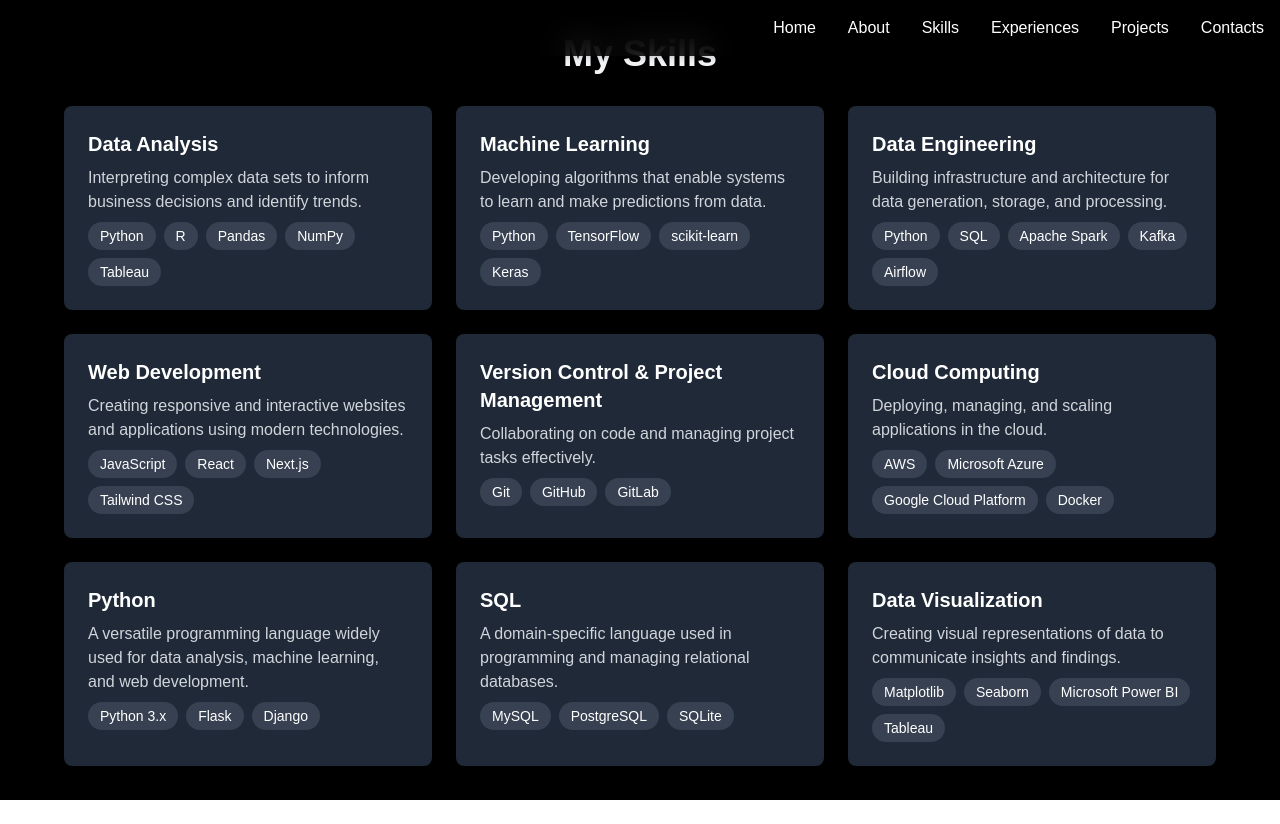
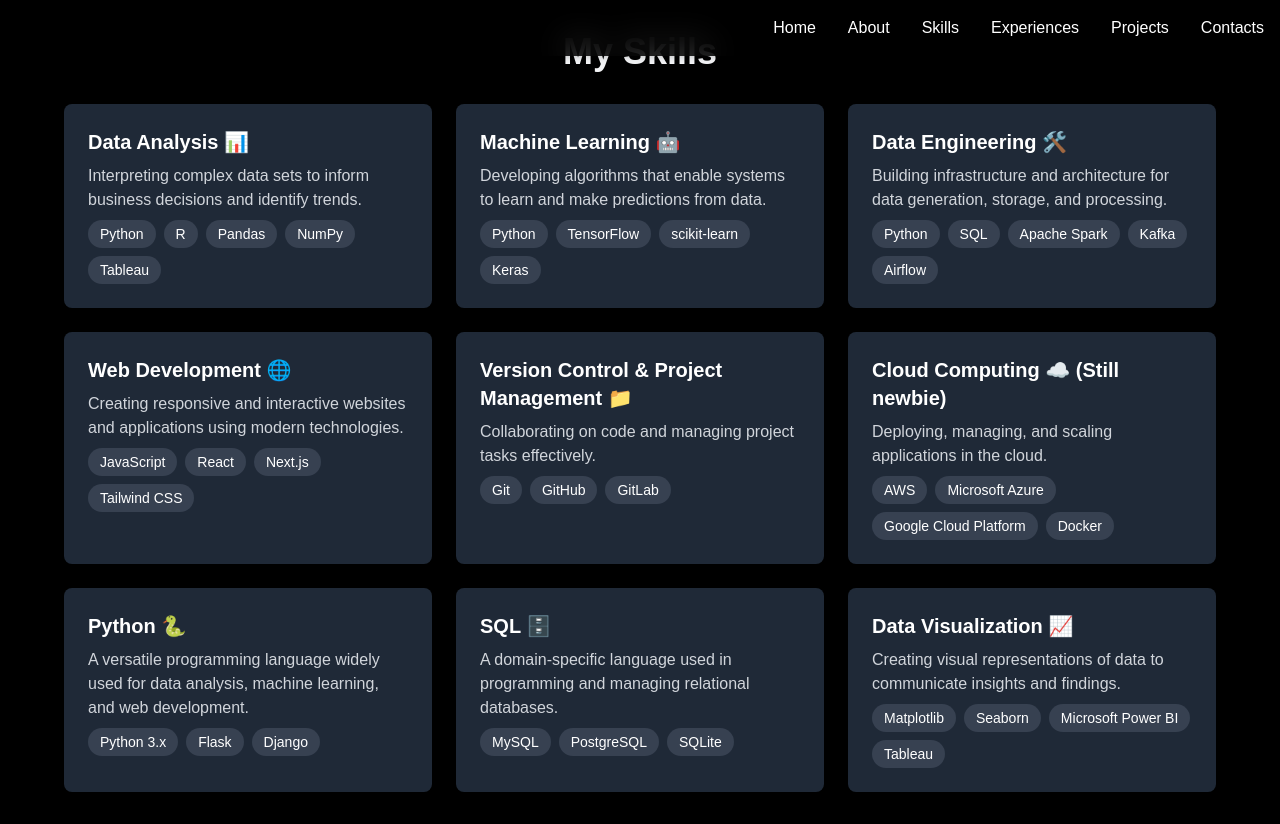
Before and after one commit to daniyalrosli/my-portfolio, a Next.js app: page /skills in a window 1280 px wide. Before the commit the page ends 800 px from the top, so only its background shows below. Built offline with nearby package versions, Linux system fonts and the light colour scheme.

Commit message:
new update

```diff
--- a/src/app/skills/page.tsx
+++ b/src/app/skills/page.tsx
@@ -5,47 +5,47 @@
   // Array of skills with descriptions
   const skills = [
     {
-      name: 'Data Analysis',
+      name: 'Data Analysis 📊',
       description: 'Interpreting complex data sets to inform business decisions and identify trends.',
       techStack: ['Python', 'R', 'Pandas', 'NumPy', 'Tableau'],
     },
     {
-      name: 'Machine Learning',
+      name: 'Machine Learning 🤖',
       description: 'Developing algorithms that enable systems to learn and make predictions from data.',
       techStack: ['Python', 'TensorFlow', 'scikit-learn', 'Keras'],
     },
     {
-      name: 'Data Engineering',
+      name: 'Data Engineering 🛠️',
       description: 'Building infrastructure and architecture for data generation, storage, and processing.',
       techStack: ['Python', 'SQL', 'Apache Spark', 'Kafka', 'Airflow'],
     },
     {
-      name: 'Web Development',
+      name: 'Web Development 🌐',
       description: 'Creating responsive and interactive websites and applications using modern technologies.',
       techStack: ['JavaScript', 'React', 'Next.js', 'Tailwind CSS'],
     },
     {
-      name: 'Version Control & Project Management',
+      name: 'Version Control & Project Management 📁',
       description: 'Collaborating on code and managing project tasks effectively.',
-      techStack: ['Git', 'GitHub', 'GitLab', ],
+      techStack: ['Git', 'GitHub', 'GitLab'],
     },
     {
-      name: 'Cloud Computing',
+      name: 'Cloud Computing ☁️ (Still newbie)',
       description: 'Deploying, managing, and scaling applications in the cloud.',
-      techStack: ['AWS', 'Microsoft Azure', 'Google Cloud Platform', 'Docker', ],
+      techStack: ['AWS', 'Microsoft Azure', 'Google Cloud Platform', 'Docker'],
     },
     {
-      name: 'Python',
+      name: 'Python 🐍',
       description: 'A versatile programming language widely used for data analysis, machine learning, and web development.',
       techStack: ['Python 3.x', 'Flask', 'Django'],
     },
     {
-      name: 'SQL',
+      name: 'SQL 🗄️',
       description: 'A domain-specific language used in programming and managing relational databases.',
       techStack: ['MySQL', 'PostgreSQL', 'SQLite'],
     },
     {
-      name: 'Data Visualization',
+      name: 'Data Visualization 📈',
       description: 'Creating visual representations of data to communicate insights and findings.',
       techStack: ['Matplotlib', 'Seaborn', 'Microsoft Power BI', 'Tableau'],
     }
```
